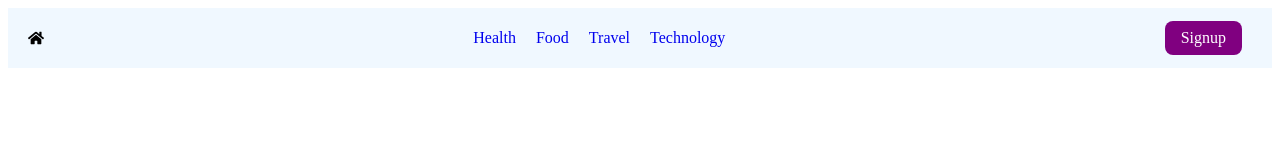
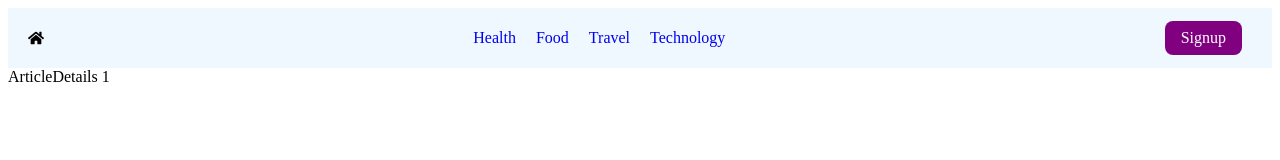
Before and after one commit to mcfrems/firebase-blog, a React (Create React App) app: page /article/1 in a window 1280 px wide. Shown: the top 160 px of the page. Built offline with nearby package versions, Linux system fonts and the light colour scheme; no server answers; the database is empty.

Commit message:
added article Details page

```diff
--- a/src/App.js
+++ b/src/App.js
@@ -6,6 +6,7 @@ import HomePage from './pages/HomePage/HomePage';
 import Auth from './pages/Auth/Auth';
 import CategoryArticle from './pages/CategoryArticle/CategoryArticle';
 import AddArticle from './pages/AddArticle/AddArticle';
+import ArticleDetails from './pages/ArticleDetails/ArticleDetails';
 
 function App() {
   return (
@@ -17,6 +18,7 @@ function App() {
           <Route path="/auth" element={<Auth />} />
           <Route path="/addarticle" element={<AddArticle />} />
           <Route path="/category/:categoryName" element={<CategoryArticle />} />
+          <Route path="/article/:articleId" element={<ArticleDetails />} />
         </Routes>
       </BrowserRouter>
     </div>
--- /dev/null
+++ b/src/pages/ArticleDetails/ArticleDetails.js
@@ -0,0 +1,35 @@
+import React from 'react'
+import "./ArticleDetails.css"
+import { useParams } from 'react-router-dom'
+import {db, auth} from "../../config/firebaseConfig"
+//need some functions from firestore
+import {getDoc, doc} from "firebase/firestore"
+
+function ArticleDetails() {
+    //this page show detials about a specific article
+    //the articleId is in the url
+    //get the id
+    const {articleId} = useParams();
+
+    //show data when the page loads
+    React.useEffect(
+        ()=>{
+            //set up reference to a signle document
+            const docRef = doc(db, 'articles', articleId)
+            //now get document
+            getDoc(docRef)
+            .then(res =>{
+                console.log(res.data())
+
+            })
+            .catch(err => console.log(err))
+
+        },[]
+    )
+
+  return (
+    <div>ArticleDetails {articleId}</div>
+  )
+}
+
+export default ArticleDetails
```
Also changed, not shown: src/pages/ArticleDetails/ArticleDetails.css (added).
